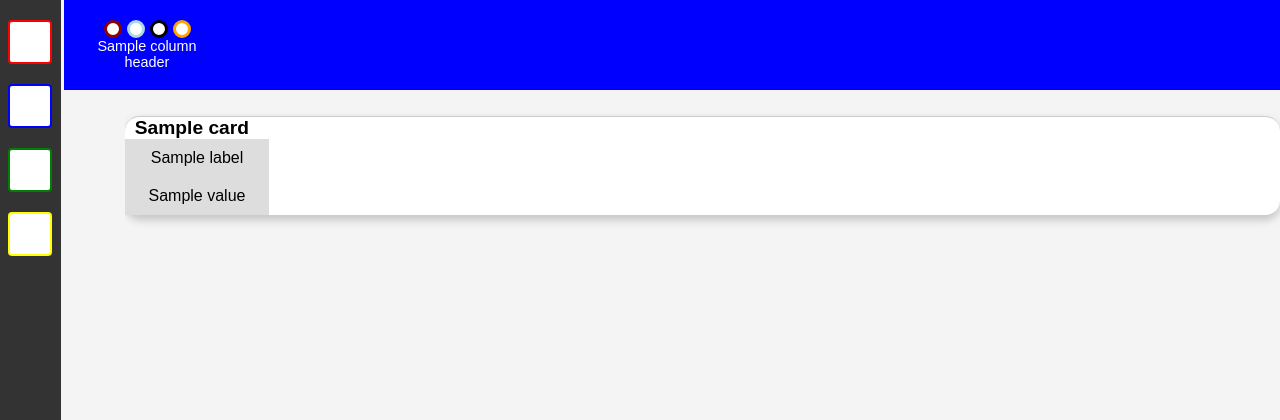
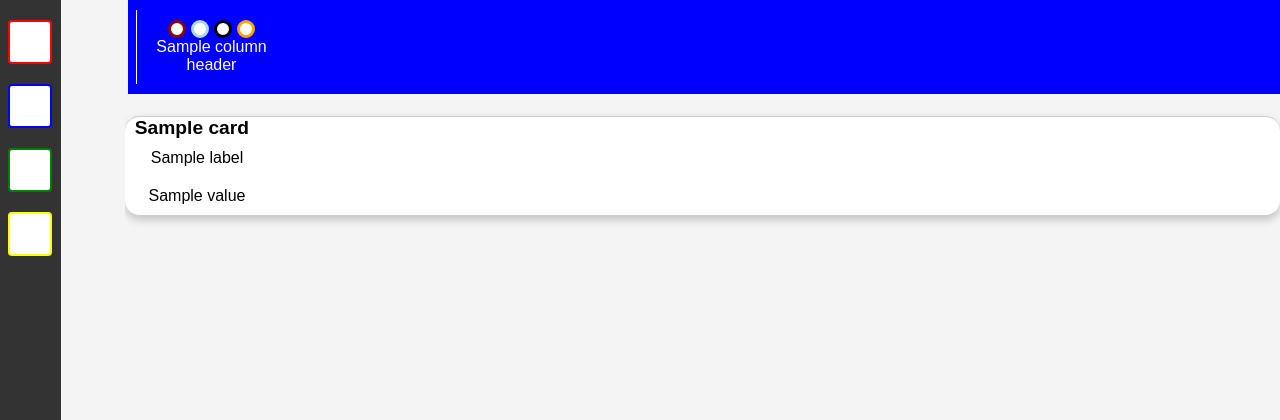
Before and after one commit to artificialname/boardgame, a Flask app: template templates/index.html in a window 1280 px wide. Shown: the top 420 px of the page. Run offline with Flask 3, Linux system fonts and the light colour scheme; the template is opened without the code that fills it: most values are stand-ins (such as "Sample title", 1, 10 or a date in 2020).

Commit message:
Update index.html

```diff
--- a/templates/index.html
+++ b/templates/index.html
@@ -45,7 +45,7 @@
         .header-container {
             position: fixed;
             top: 0;
-            left: 5%;
+            left: 10%;
             width: 95%;
             background: blue;
             color: white;
@@ -57,26 +57,22 @@
             border: none;
         }
 
-        .header-grid {
+        .header-grid, .card-labels, .card-content {
+            width: 100%;
+            max-width: 1200px;
             display: grid;
             grid-template-columns: repeat(8, 1fr);
-            width: 100%;
-            max-width: 1200px;
             text-align: center;
-            font-size: 0.9em;
-            font-weight: normal;
+            box-sizing: border-box; /* Ensures padding doesn't affect width */
         }
 
-        .header-item {
+        .header-item, .card-labels div, .card-content div {
             padding: 10px;
             border-left: 1px solid white;
-            display: flex;
-            flex-direction: column;
-            align-items: center;
-            justify-content: center;
+            box-sizing: border-box; /* Consistency */
         }
 
-        .header-item:first-child {
+        .card-labels div:first-child, .card-content div:first-child {
             border-left: none;
         }
 
@@ -135,23 +131,6 @@
             text-align: left;
             padding-left: 10px;
         }
-
-        .card-labels, .card-content {
-            display: grid;
-            grid-template-columns: repeat(8, 1fr);
-            text-align: center;
-            width: 100%;
-        }
-
-        .card-labels div, .card-content div {
-            padding: 10px;
-            background: #ddd;
-            border-left: 1px solid #999;
-        }
-
-        .card-labels div:first-child, .card-content div:first-child {
-            border-left: none;
-        }
     </style>
 </head>
 <body>
@@ -198,27 +177,5 @@
         </div>
         {% endfor %}
     </div>
-
-    <script>
-        document.addEventListener("DOMContentLoaded", function () {
-            // Toggle sidebar rectangles' colors
-            document.querySelectorAll(".sidebar-item").forEach(rect => {
-                rect.addEventListener("click", function () {
-                    this.style.backgroundColor = this.style.backgroundColor === "white" || this.style.backgroundColor === ""
-                        ? this.dataset.color
-                        : "white";
-                });
-            });
-
-            // Toggle header circles' colors
-            document.querySelectorAll(".circle").forEach(circle => {
-                circle.addEventListener("click", function () {
-                    this.style.backgroundColor = this.style.backgroundColor === "white" || this.style.backgroundColor === ""
-                        ? this.dataset.color
-                        : "white";
-                });
-            });
-        });
-    </script>
 </body>
 </html>
```
